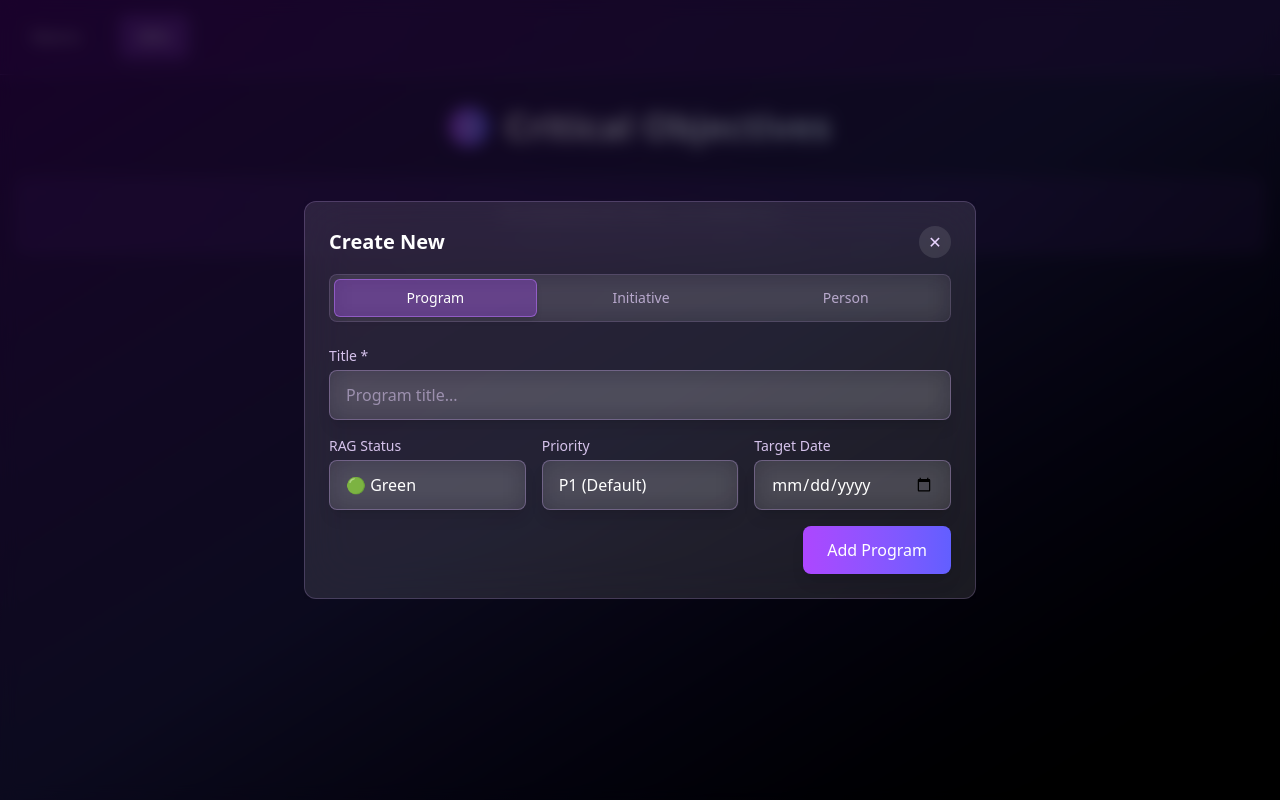
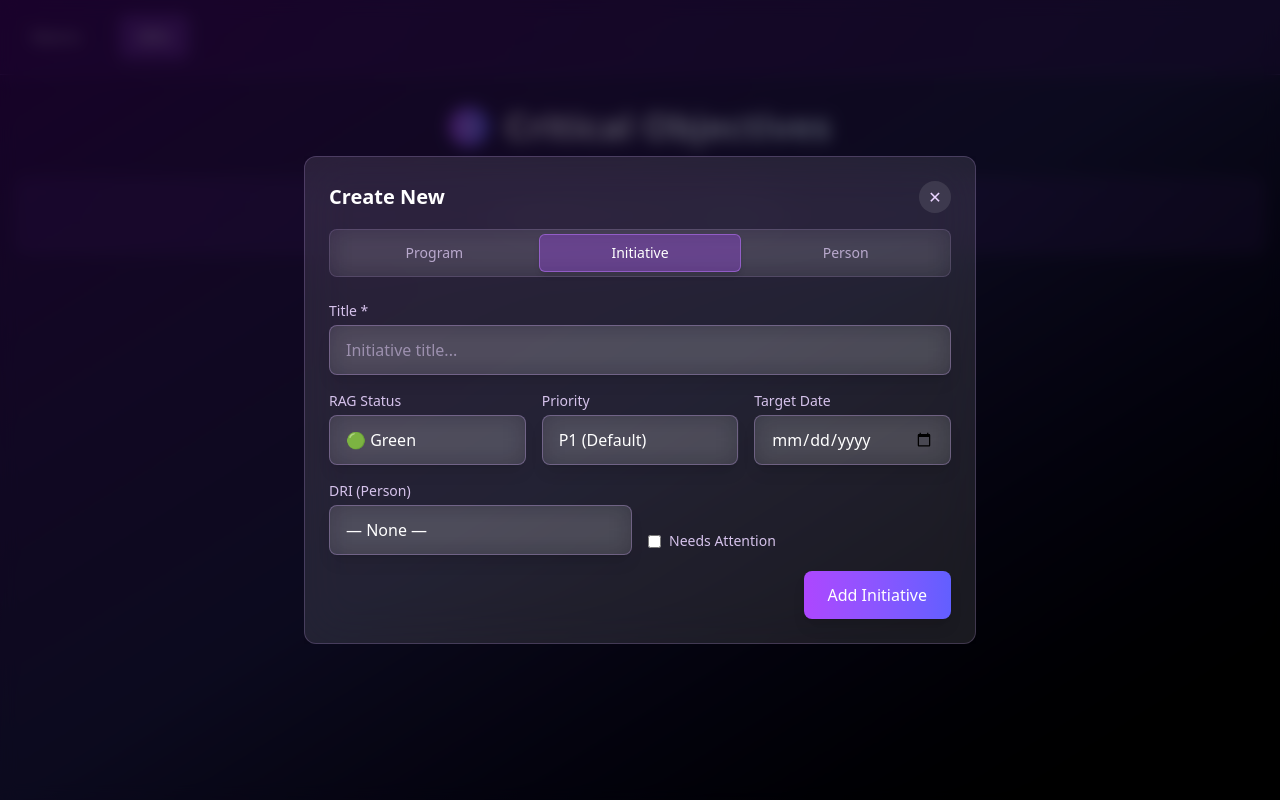
Before and after one commit to paasovaara/exec-dashboard, a React (Vite) app: page /cos in a window 1280 px wide. Both pictures are taken after a click on the button "Create new". Built offline with nearby package versions, Linux system fonts and the light colour scheme.

Commit message:
Make initiative tab as the default when adding new

```diff
--- a/src/components/CriticalObjectivesForm.tsx
+++ b/src/components/CriticalObjectivesForm.tsx
@@ -409,7 +409,7 @@ interface CriticalObjectivesFormProps {
 }
 
 export const CriticalObjectivesForm = ({ onDone }: CriticalObjectivesFormProps) => {
-  const [entityType, setEntityType] = useState<EntityType>('program');
+  const [entityType, setEntityType] = useState<EntityType>('initiative');
 
   const entityTabs: { type: EntityType; label: string }[] = [
     { type: 'program', label: 'Program' },
```
